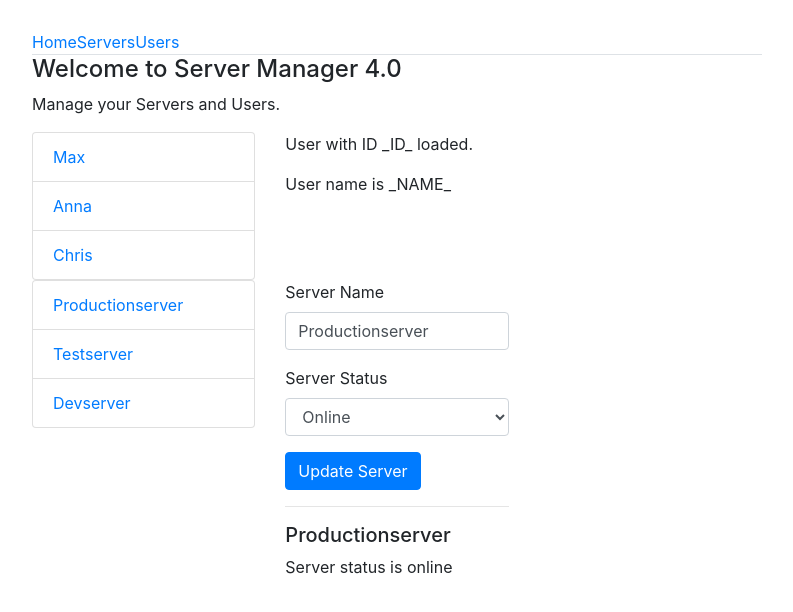
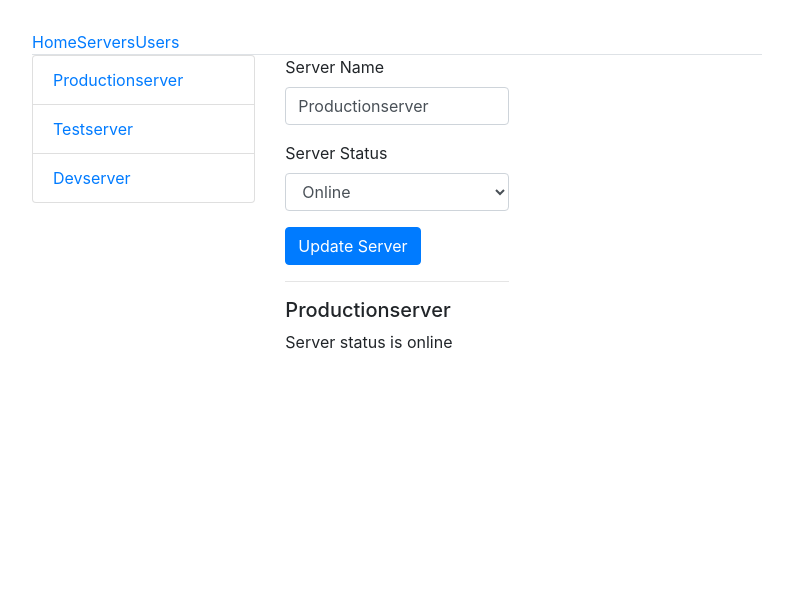
Before and after one commit to AndrewPalchykovsky/a-routes, an Angular app: page /servers in a window 1280 px wide. Shown: the top 612 px of the page, without its empty margins (53-846 px from the left). Built offline with nearby package versions, Linux system fonts and the light colour scheme.

Commit message:
passing parameters to routes

```diff
--- a/package.json
+++ b/package.json
@@ -27,7 +27,7 @@
     "zone.js": "^0.9.1"
   },
   "devDependencies": {
-    "@angular-devkit/build-angular": "^0.1000.2",
+    "@angular-devkit/build-angular": "^0.803.24",
     "@angular/cli": "^8.0.0",
     "@angular/compiler-cli": "^8.0.0",
     "@angular/language-service": "^8.0.0",
--- a/src/app/app.component.html
+++ b/src/app/app.component.html
@@ -2,25 +2,19 @@
   <div class="row">
     <div class="col-xs-12 col-sm-10 col-md-8 col-sm-offset-1 col-md-offset-2">
       <ul class="nav nav-tabs">
-        <li role="presentation" class="active"><a href="#">Home</a></li>
-        <li role="presentation"><a href="#">Servers</a></li>
-        <li role="presentation"><a href="#">Users</a></li>
+        <li role="presentation" routerLinkActive="active" [routerLinkActiveOptions]="{exact:true}"><a
+            routerLink="">Home</a></li>
+        <li role="presentation" routerLinkActive="active" [routerLinkActiveOptions]="{exact:true}"><a
+            routerLink="servers">Servers</a></li>
+        <li role="presentation" routerLinkActive="active" [routerLinkActiveOptions]="{exact:true}"><a
+            [routerLink]="['users']">Users</a></li>
       </ul>
     </div>
   </div>
   <div class="row">
     <div class="col-xs-12 col-sm-10 col-md-8 col-sm-offset-1 col-md-offset-2">
-      <app-home></app-home>
+      <router-outlet></router-outlet>
     </div>
   </div>
-  <div class="row">
-    <div class="col-xs-12 col-sm-10 col-md-8 col-sm-offset-1 col-md-offset-2">
-      <app-users></app-users>
-    </div>
-  </div>
-  <div class="row">
-    <div class="col-xs-12 col-sm-10 col-md-8 col-sm-offset-1 col-md-offset-2">
-      <app-servers></app-servers>
-    </div>
-  </div>
+
 </div>
--- a/src/app/app.module.ts
+++ b/src/app/app.module.ts
@@ -12,6 +12,15 @@ import { EditServerComponent } from './servers/edit-server/edit-server.component
 import { ServerComponent } from './servers/server/server.component';
 import { ServersService } from './servers/servers.service';
 
+import { Routes, RouterModule } from '@angular/router';
+
+const appRoutes: Routes = [
+  { path: '', component: HomeComponent },
+  { path: 'users', component: UsersComponent },
+  { path: 'users/:id', component: UserComponent },
+  { path: 'servers', component: ServersComponent }
+];
+
 @NgModule({
   declarations: [
     AppComponent,
@@ -25,6 +34,7 @@ import { ServersService } from './servers/servers.service';
   imports: [
     BrowserModule,
     FormsModule,
+    RouterModule.forRoot(appRoutes)
   ],
   providers: [ServersService],
   bootstrap: [AppComponent]
--- a/src/app/servers/servers.component.ts
+++ b/src/app/servers/servers.component.ts
@@ -1,5 +1,6 @@
 import { Component, OnInit } from '@angular/core';
 import { ServersService } from './servers.service';
+import { Router } from '@angular/router';
 
 @Component({
   selector: 'app-servers',
@@ -7,7 +8,7 @@ import { ServersService } from './servers.service';
   styleUrls: ['./servers.component.css']
 })
 export class ServersComponent implements OnInit {
-  public servers: {id: number, name: string, status: string}[] = [];
+  public servers: { id: number, name: string, status: string }[] = [];
 
   constructor(private serversService: ServersService) { }
 
```
Also changed, not shown: 1 other file (tests, documents, lock files or other folders).
